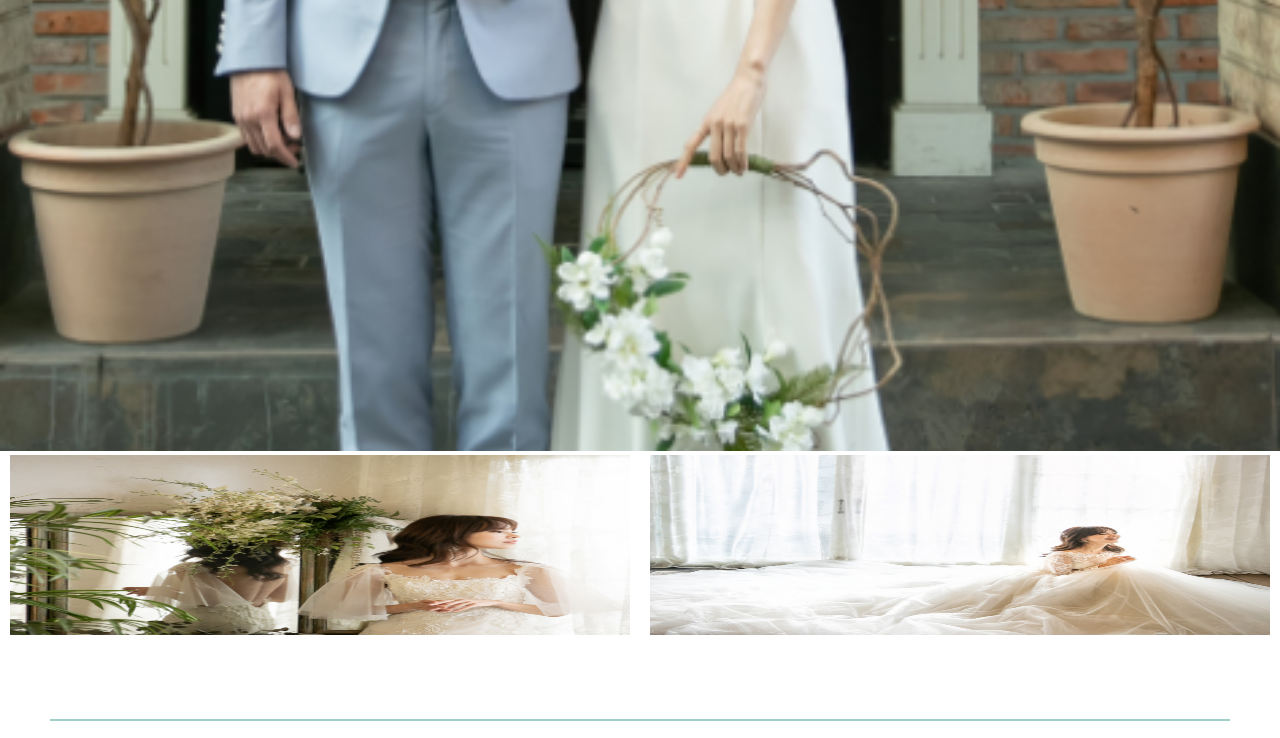
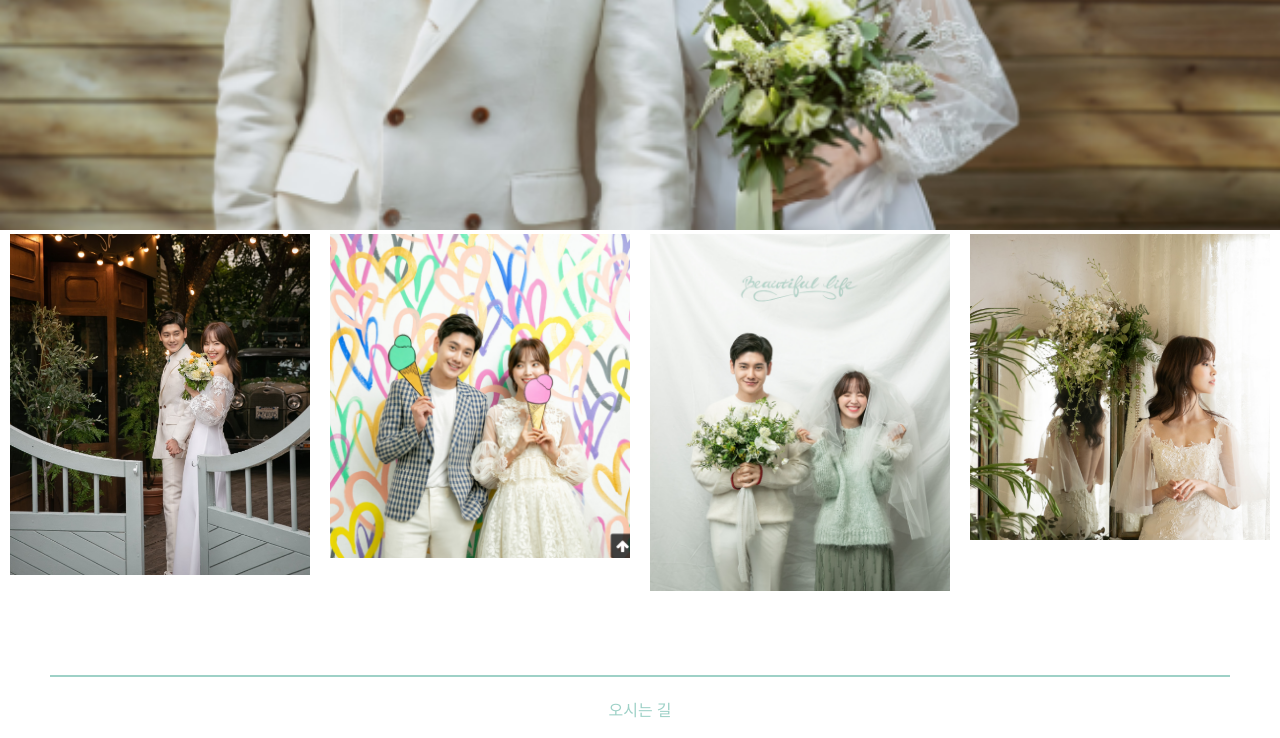
Before and after one commit to jinssol-e/wedding-invitation, a plain HTML site: page index.html in a window 1280 px wide. Shown: the part 2368-3106 px from the top of the page. Drawn offline with Linux system fonts and the light colour scheme.

Commit message:
Add files via upload

```diff
--- a/index.html
+++ b/index.html
@@ -69,14 +69,22 @@
         </div>
         <div class="gallery_box">
             <div class="img-responsive">
-                <img src="./images/4.PNG" alt="웨딩화보1">
+                <img src="./images/1.PNG" alt="웨딩화보1">
             </div>
             <div class="small_img">
                 <ul class="row">
-                    <li class="col_6">
-                        <img class="img-responsive" height="180px" src="./images/3.PNG" alt="">
+                    <li class="col_3">
+                        <img class="img-responsive" src="./images/7.PNG" alt="">
                     </li>
-                    <li class="col_6"><img class="img-responsive" src="./images/5.PNG" height="180px" alt=""></li>
+                    <li class="col_3">
+                        <img class="img-responsive" src="./images/13.PNG" alt="">
+                    </li>
+                    <li class="col_3">
+                        <img class="img-responsive" src="./images/2.PNG" alt="">
+                    </li>
+                    <li class="col_3">
+                        <img class="img-responsive" src="./images/3.PNG" alt="">
+                    </li>
                 </ul>
             </div>
         </div>
```
